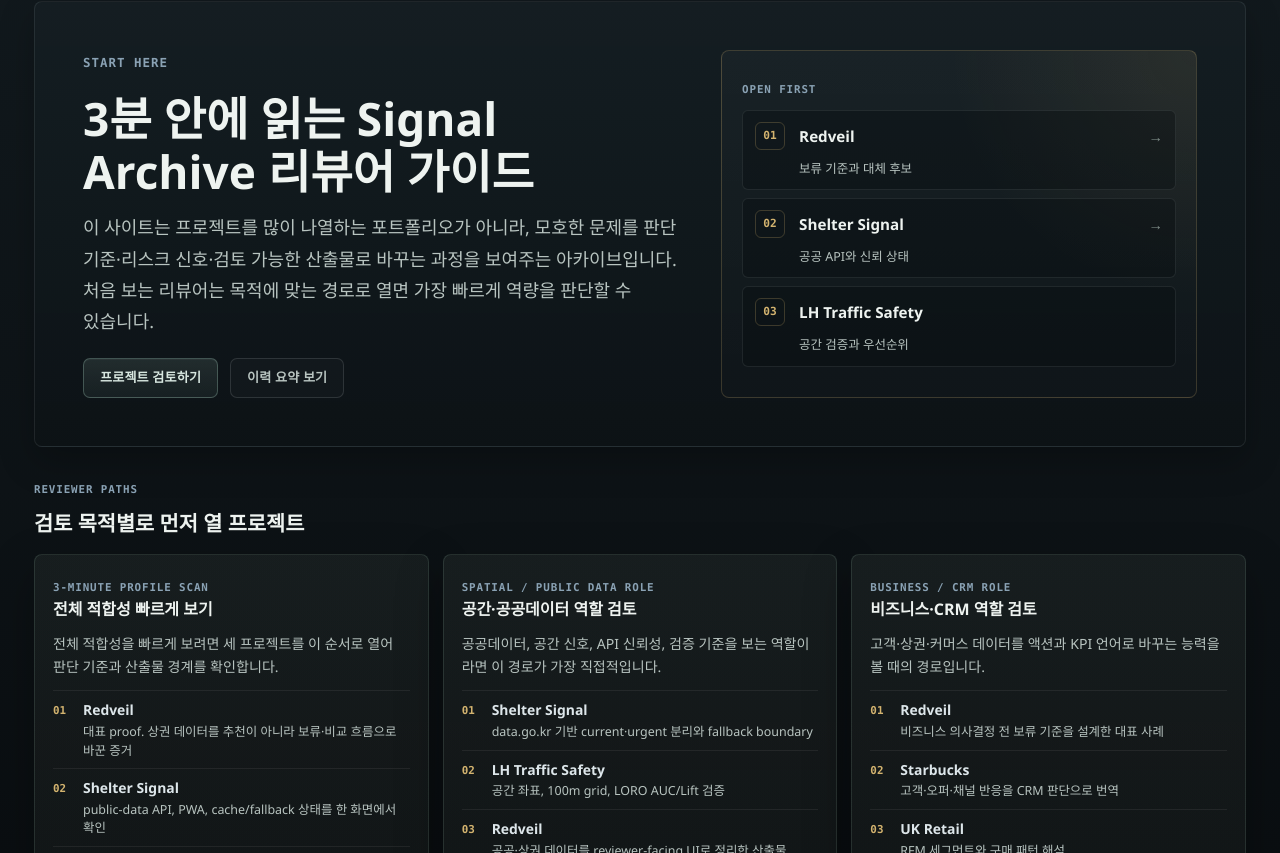
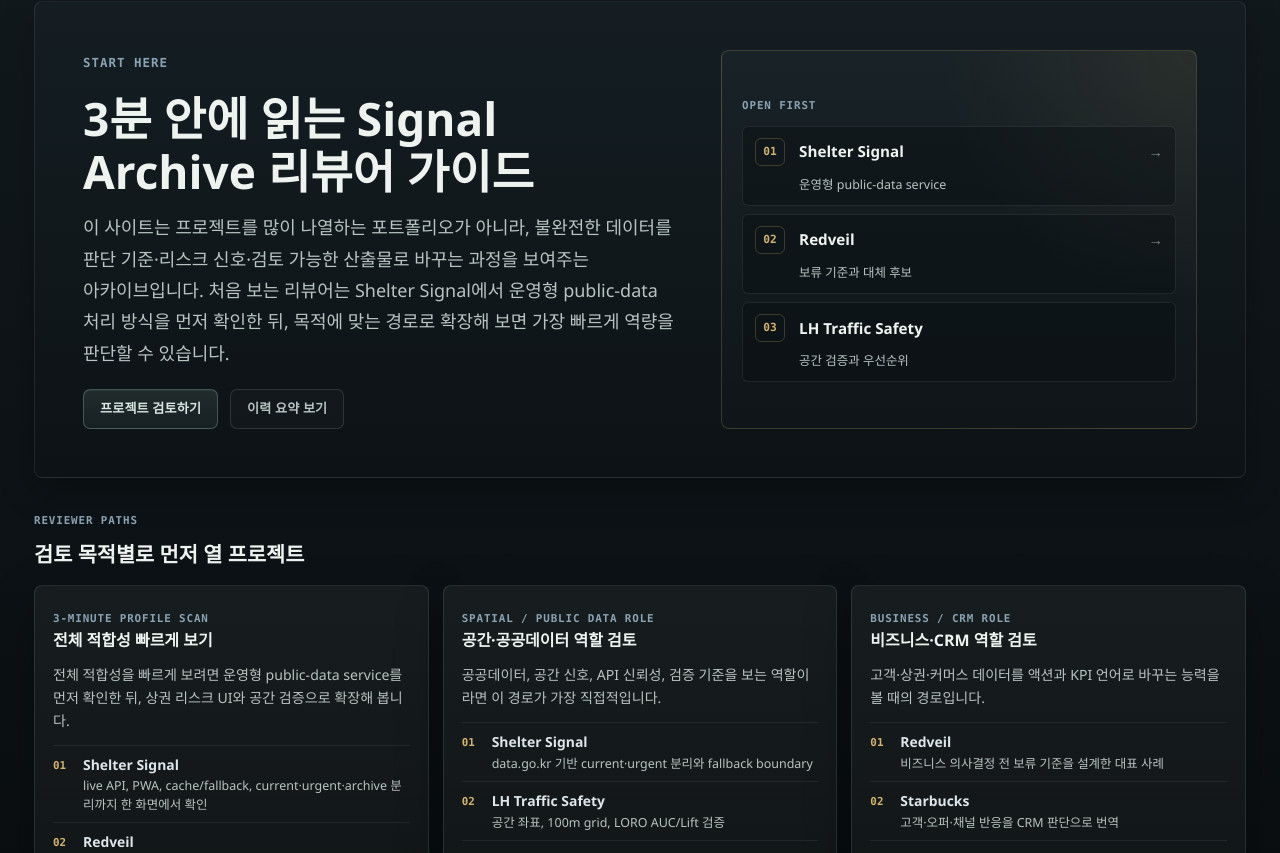
Before and after one commit to dffxonnb-cyber/signal-archive, a Next.js app: page /start-here in a window 1280 px wide. Shown: the part 127-980 px from the top of the page. Built offline with nearby package versions, Linux system fonts and the light colour scheme.

Commit message:
Highlight Shelter public-data strength on Start Here

```diff
--- a/app/start-here/page.tsx
+++ b/app/start-here/page.tsx
@@ -13,15 +13,15 @@ export const metadata: Metadata = {
 const primarySequence = [
   {
     step: "01",
+    title: "Shelter Signal",
+    href: "/projects/shelter-signal",
+    note: "운영형 public-data service",
+  },
+  {
+    step: "02",
     title: "Redveil",
     href: "/projects/seoul-storefront-redveil",
     note: "보류 기준과 대체 후보",
-  },
-  {
-    step: "02",
-    title: "Shelter Signal",
-    href: "/projects/shelter-signal",
-    note: "공공 API와 신뢰 상태",
   },
   {
     step: "03",
@@ -35,17 +35,17 @@ const reviewerPaths = [
   {
     label: "3-minute profile scan",
     title: "전체 적합성 빠르게 보기",
-    summary: "전체 적합성을 빠르게 보려면 세 프로젝트를 이 순서로 열어 판단 기준과 산출물 경계를 확인합니다.",
+    summary: "전체 적합성을 빠르게 보려면 운영형 public-data service를 먼저 확인한 뒤, 상권 리스크 UI와 공간 검증으로 확장해 봅니다.",
     openFirst: [
+      {
+        title: "Shelter Signal",
+        href: "/projects/shelter-signal",
+        reason: "live API, PWA, cache/fallback, current·urgent·archive 분리까지 한 화면에서 확인",
+      },
       {
         title: "Redveil",
         href: "/projects/seoul-storefront-redveil",
-        reason: "대표 proof. 상권 데이터를 추천이 아니라 보류·비교 흐름으로 바꾼 증거",
-      },
-      {
-        title: "Shelter Signal",
-        href: "/projects/shelter-signal",
-        reason: "public-data API, PWA, cache/fallback 상태를 한 화면에서 확인",
+        reason: "상권 데이터를 추천이 아니라 보류·비교 흐름으로 바꾼 증거",
       },
       {
         title: "LH Traffic Safety",
@@ -139,8 +139,8 @@ const reviewFlow = [
 ];
 
 const highlightedSlugs = [
+  "shelter-signal",
   "seoul-storefront-redveil",
-  "shelter-signal",
   "lh-traffic-safety-analysis",
   "starbucks-promotion-analysis",
   "uk-online-retail-segment-analysis",
@@ -177,14 +177,14 @@ export default function StartHerePage() {
           eyebrow="Start Here"
           lead={
             <>
-              이 사이트는 프로젝트를 많이 나열하는 포트폴리오가 아니라, 모호한 문제를 판단 기준·리스크 신호·검토 가능한
-              산출물로 바꾸는 과정을 보여주는 아카이브입니다. 처음 보는 리뷰어는 목적에 맞는 경로로 열면 가장 빠르게
-              역량을 판단할 수 있습니다.
+              이 사이트는 프로젝트를 많이 나열하는 포트폴리오가 아니라, 불완전한 데이터를 판단 기준·리스크 신호·검토 가능한
+              산출물로 바꾸는 과정을 보여주는 아카이브입니다. 처음 보는 리뷰어는 Shelter Signal에서 운영형 public-data
+              처리 방식을 먼저 확인한 뒤, 목적에 맞는 경로로 확장해 보면 가장 빠르게 역량을 판단할 수 있습니다.
             </>
           }
           title="3분 안에 읽는 Signal Archive 리뷰어 가이드"
           titleId="start-here-title"
-        >
+          >
           <div className="start-sequence-panel" aria-label="primary review sequence">
             <span className="eyebrow">Open First</span>
             <div className="start-sequence-panel__flow">
@@ -250,7 +250,7 @@ export default function StartHerePage() {
             <h2 className="section-title">대표 근거를 어디서 볼 것인가</h2>
             <p className="page-intro">
               각 프로젝트는 문제, 분석 구조, 공개 결과물, 검증 신호가 연결되어 있는지를 기준으로
-              배치했습니다. 대표 순서는 Redveil → Shelter Signal → LH Traffic Safety → Starbucks → UK Retail →
+              배치했습니다. 대표 순서는 Shelter Signal → Redveil → LH Traffic Safety → Starbucks → UK Retail →
               ShopEasy입니다. Job Signal Pipeline과 NBA 분석은 별도 확장 evidence로 읽으면 됩니다.
             </p>
           </div>
```
